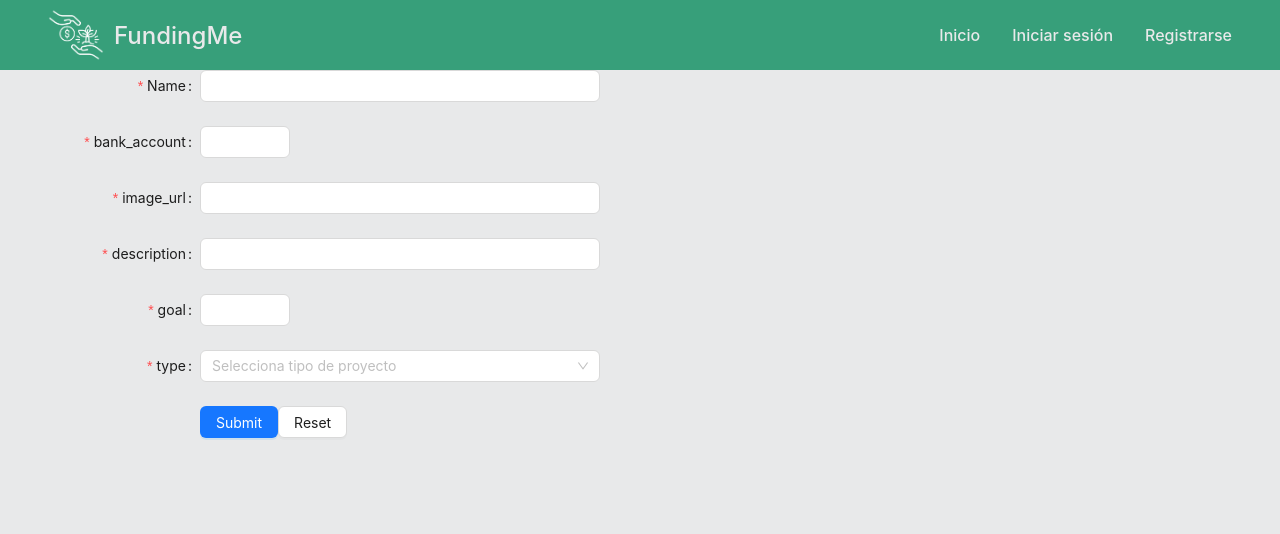
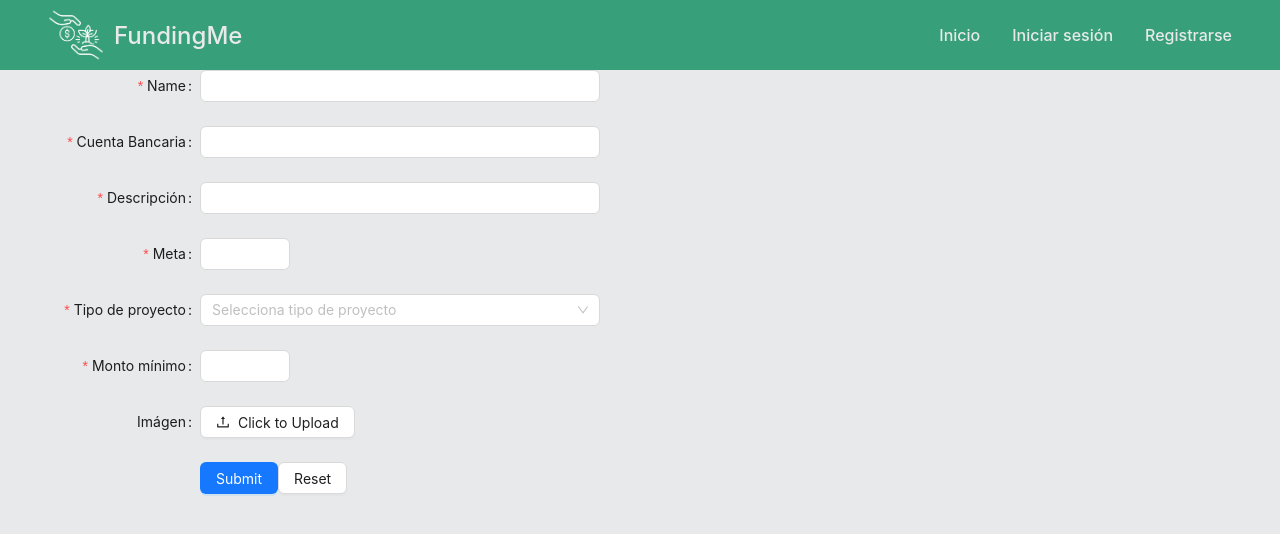
Before and after one commit to felipecs13/FundingMe, a React (Vite) app: page /new in a window 1280 px wide. Shown: the top 534 px of the page. Built offline with nearby package versions, Linux system fonts and the light colour scheme.

Commit message:
✨ integration with bugs

```diff
--- a/src/views/NewProject.tsx
+++ b/src/views/NewProject.tsx
@@ -1,12 +1,72 @@
-import { Button, Form, Input, InputNumber, Select } from 'antd'
+import { Button, Form, Input, InputNumber, Select, Upload } from 'antd'
+import { UploadOutlined } from '@ant-design/icons'
 import NavBar from '../components/Layout'
+import { useState, useEffect } from 'react'
+
+interface User{
+  token: string
+  id: number
+  email: string
+  rut : string
+  name : string
+}
 
 const FormProject = () => {
   const [form] = Form.useForm()
+  const [loading, setLoading] = useState<boolean>(false)
+  const [user, setUser] = useState<User>({ token: '', id: 0, email: '', rut: '', name: '' });
 
-  const onFinish = (values: string[]) => {
+  useEffect(() => {
+    const storedUser = localStorage.getItem('user');
+    if (storedUser) {
+      setUser(JSON.parse(storedUser));
+    }
+  }, []);
+  const onFinish = async (values: {
+    "name_project": string,
+    "bank_account": string,
+    "description": string,
+    "minimum_donation": number,
+    "type_project" : string,
+    "goal_amount": number,
+    "image": any | null
+  }) => {
     console.log('Success:', values)
+    setLoading(true)
+    try {
+
+      const photo = values.image?.fileList[0];
+      const formData = new FormData();
+      formData.append('project[image]', photo);
+      formData.append('project[name_project]', values.name_project);
+      formData.append('project[bank_account]', values.bank_account);
+      formData.append('project[description]', values.description);
+      formData.append('project[minimum_donation]', values.minimum_donation.toString());
+      formData.append('project[type_project]', values.type_project);
+      formData.append('project[goal_amount]', values.goal_amount.toString());
+
+      const data = await fetch('https://softdeleteiic3143.onrender.com/projects', {
+        method: 'POST',
+        headers: {
+          'Content-Type': 'multipart/form-data',
+          "Authorization" : user.token
+        },
+        body: formData,
+      })
+      console.log(data)
+      if (data.status != 201) {
+        throw new Error('Error')
+      }
+      // Redirect to login page
+      // window.location.href = '/'
+    } catch (error) {
+      setLoading(false)
+      console.log(loading)
+      console.log('Error:', error)
+    }
   }
+
+
 
   // const onFinishFailed = (errorInfo: string) => {
   //   console.log('Failed:', errorInfo);
@@ -31,47 +91,39 @@ const FormProject = () => {
         >
           <Form.Item
             label="Name"
-            name="name of the project"
+            name="name_project"
             rules={[{ required: true, message: 'Please input the name of the project!' }]}
           >
             <Input />
           </Form.Item>
 
           <Form.Item
-            label="bank_account"
-            name="Cuenta Bancaria"
+            label="Cuenta Bancaria"
+            name="bank_account"
+            rules={[{ required: true, message: 'Please input your bank account!' }]}
+          >
+            <Input />
+          </Form.Item>
+
+          <Form.Item
+            label="Descripción"
+            name="description"
+            rules={[{ required: true, message: 'Please input description of your project!' }]}
+          >
+            <Input />
+          </Form.Item>
+
+          <Form.Item
+            label="Meta"
+            name="goal_amount"
             rules={[{ required: true, message: 'Please input your bank account!' }]}
           >
             <InputNumber />
           </Form.Item>
 
           <Form.Item
-            label="image_url"
-            name="URL de la imagen"
-            rules={[{ required: true, message: 'Please input your bank account!' }]}
-          >
-            <Input />
-          </Form.Item>
-
-          <Form.Item
-            label="description"
-            name="Descripción"
-            rules={[{ required: true, message: 'Please input your bank account!' }]}
-          >
-            <Input />
-          </Form.Item>
-
-          <Form.Item
-            label="goal"
-            name="Meta"
-            rules={[{ required: true, message: 'Please input your bank account!' }]}
-          >
-            <InputNumber />
-          </Form.Item>
-
-          <Form.Item
-            label="type"
-            name="Tipo"
+            label="Tipo de proyecto"
+            name="type_project"
             rules={[{ required: true, message: 'Please input your project type!' }]}
           >
             <Select
@@ -82,6 +134,22 @@ const FormProject = () => {
               <Select.Option value="city">Participación ciudadana</Select.Option>
               <Select.Option value="other">Otro</Select.Option>
             </Select>
+          </Form.Item>
+
+          <Form.Item
+            label="Monto mínimo"
+            name="minimum_donation"
+            rules={[{ required: true, message: 'Please input your minimun donation!' }]}
+          >
+            <InputNumber />
+          </Form.Item>
+          <Form.Item
+            label="Imágen"
+            name="image"
+          >
+            <Upload beforeUpload={Upload.LIST_IGNORE}>
+              <Button icon={<UploadOutlined />}>Click to Upload</Button>
+            </Upload>
           </Form.Item>
 
           <Form.Item wrapperCol={{ offset: 8, span: 16 }}>
```
